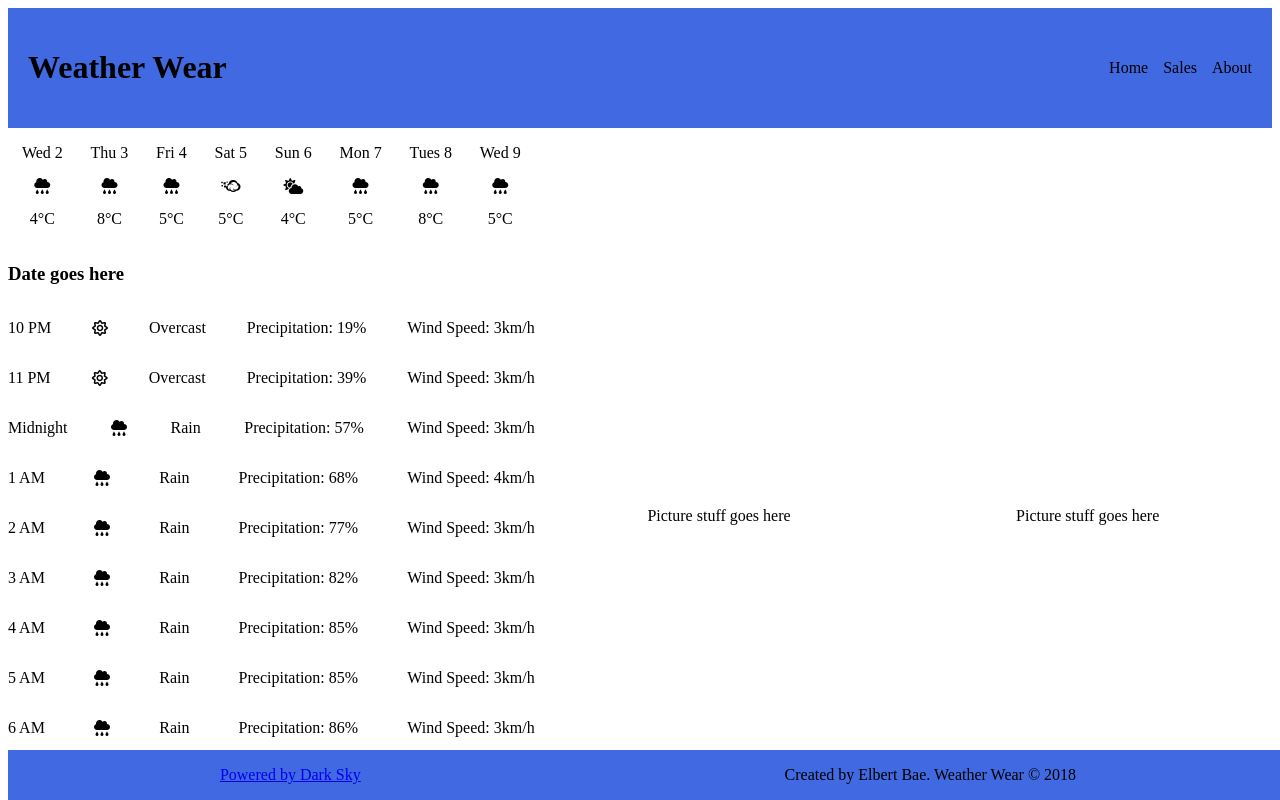
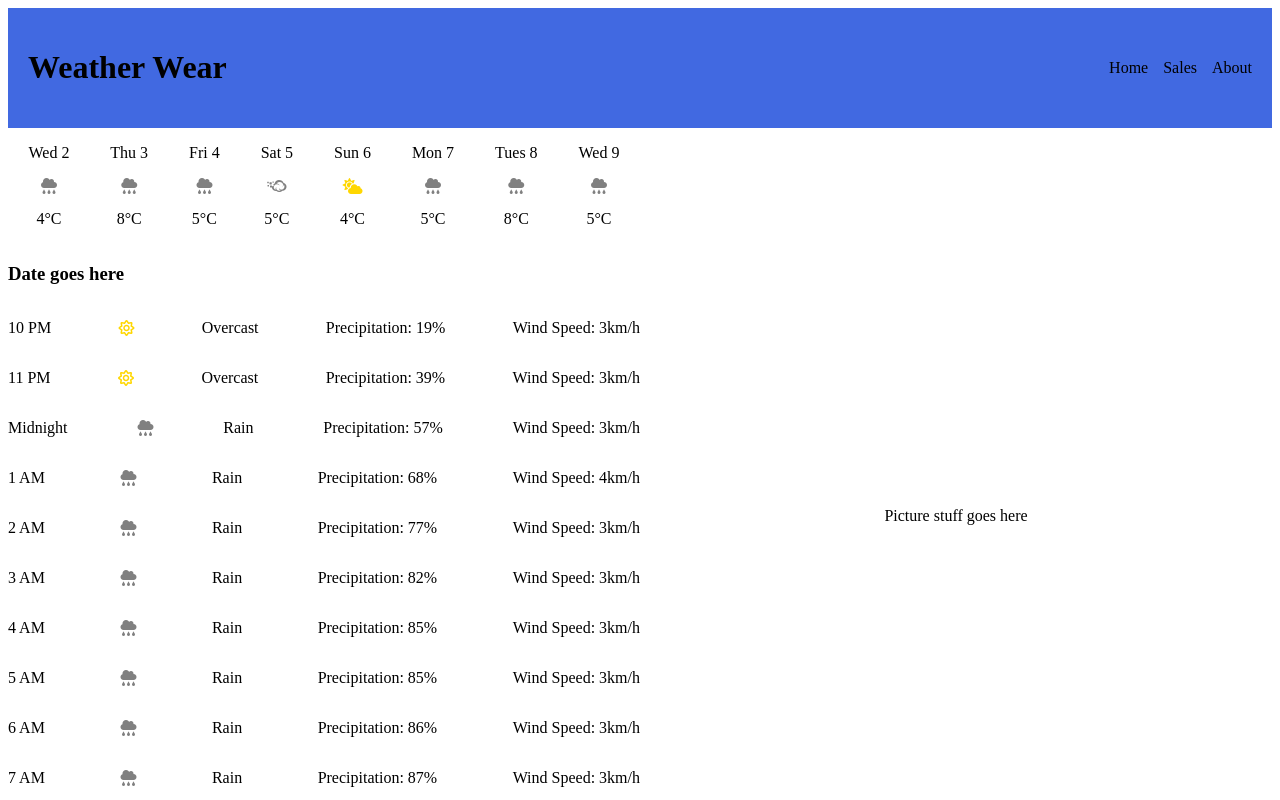
Before and after one commit to bert-bae/weather-report, a React (Create React App) app: page / in a window 1280 px wide. Shown: the top 800 px of the page. Built offline with nearby package versions, Linux system fonts and the light colour scheme.

Commit message:
removing recommendation plan, moving to video player idea

```diff
--- a/src/components/Main.jsx
+++ b/src/components/Main.jsx
@@ -3,8 +3,7 @@ import React, {Component} from 'react';
 import MainStyles from '../styles/MainStyles';
 
 import Details from './main/Details';
-import PictureRecommendations from './main/PictureRecommendations';
-import TextRecommendations from './main/TextRecommendations';
+import VideoPlayer from './main/VideoPlayer';
 
 
 export default class Main extends Component {
@@ -12,8 +11,7 @@ export default class Main extends Component {
     return (
       <div className="main-container" style={MainStyles.mainContainer}>
         <Details/>
-        <PictureRecommendations/>
-        <TextRecommendations/>
+        <VideoPlayer/>
       </div>
     )
   }
--- a/src/components/main/Details.jsx
+++ b/src/components/main/Details.jsx
@@ -26,21 +26,21 @@ export default class Details extends Component {
     const selectIcon = (data) => {
       switch (data) {
         case "rain":
-          return <i className="fas fa-cloud-rain"></i>;
+          return <i className="fas fa-cloud-rain" style={{color: 'grey'}}></i>;
         case "fog":
-          return <i className="fab fa-cloudversify"></i>;
+          return <i className="fab fa-cloudversify" style={{color: 'grey'}}></i>;
         case "partly-cloudy-day":
-          return <i className="fas fa-cloud-sun"></i>;
+          return <i className="fas fa-cloud-sun" style={{color: 'grey'}}></i>;
         case "partly-cloudy-night":
-          return <i className="fas fa-cloud-sun"></i>;
+          return <i className="fas fa-cloud-sun" style={{color: 'gold'}}></i>;
         case "snow":
-          return <i className="far fa-snowflake"></i>;
+          return <i className="far fa-snowflake" style={{color: 'grey'}}></i>;
         case "clear":
-          return <i className="far fa-sun"></i>;
+          return <i className="far fa-sun" style={{color: 'gold'}}></i>;
         case "windy":
-          return <i className="fas fa-wind"></i>;
+          return <i className="fas fa-wind" style={{color: 'grey'}}></i>;
         default:
-          return <i className="far fa-sun"></i>;
+          return <i className="far fa-sun" style={{color: 'gold'}}></i>;
       }
     }
 
--- a/src/components/main/PictureRecommendations.jsx
+++ /dev/null
@@ -1,13 +0,0 @@
-import React, {Component} from 'react';
-
-import RecommendationStyles from '../../styles/RecommendationStyles';
-
-export default class PictureRecommendations extends Component {
-  render() {
-    return (
-      <div className="photo-recommendations" style={RecommendationStyles.pictureContainer}>
-        <p>Picture stuff goes here</p>
-      </div>
-    )
-  }
-}
--- a/src/components/main/TextRecommendations.jsx
+++ b/src/components/main/VideoPlayer.jsx
@@ -1,11 +1,12 @@
 import React, {Component} from 'react';
+import ReactPlayer from 'react-player';
 
 import RecommendationStyles from '../../styles/RecommendationStyles';
 
 export default class PictureRecommendations extends Component {
   render() {
     return (
-      <div className="text-recommendations" style={RecommendationStyles.pictureContainer}>
+      <div className="photo-recommendations" style={RecommendationStyles.videoContainer}>
         <p>Picture stuff goes here</p>
       </div>
     )
--- a/src/components/main/details/HourlyForecast.jsx
+++ b/src/components/main/details/HourlyForecast.jsx
@@ -4,7 +4,6 @@ import DetailStyles from '../../../styles/DetailStyles';
 export default class HourlyForcast extends Component {
   render() {
     const hourlyData = this.props.data.slice(0, 12);
-    console.log(hourlyData);
     const renderHourly = hourlyData.map((hour) => {
       let time = this.props.convertHours(hour.time);
       let icon = this.props.selectIcon(hour.icon);
--- a/src/styles/FooterStyles.js
+++ b/src/styles/FooterStyles.js
@@ -1,8 +1,6 @@
 export default {
   footerContainer: {
     display: 'flex',
-    position: 'fixed',
-    bottom: '0',
     justifyContent: 'space-around',
     width: '100%',
     alignItems: 'center',
--- a/src/styles/RecommendationStyles.js
+++ b/src/styles/RecommendationStyles.js
@@ -1,12 +1,8 @@
 export default {
-  pictureContainer: {
+  videoContainer: {
     display: 'flex',
     justifyContent: 'center',
     alignItems: 'center',
-    width: '35%',
+    width: '50%',
   },
-  textContainer: {
-    display: 'flex',
-    width: '15%',
-  }
 }
```
Also changed, not shown: 2 other files (tests, documents, lock files or other folders).
